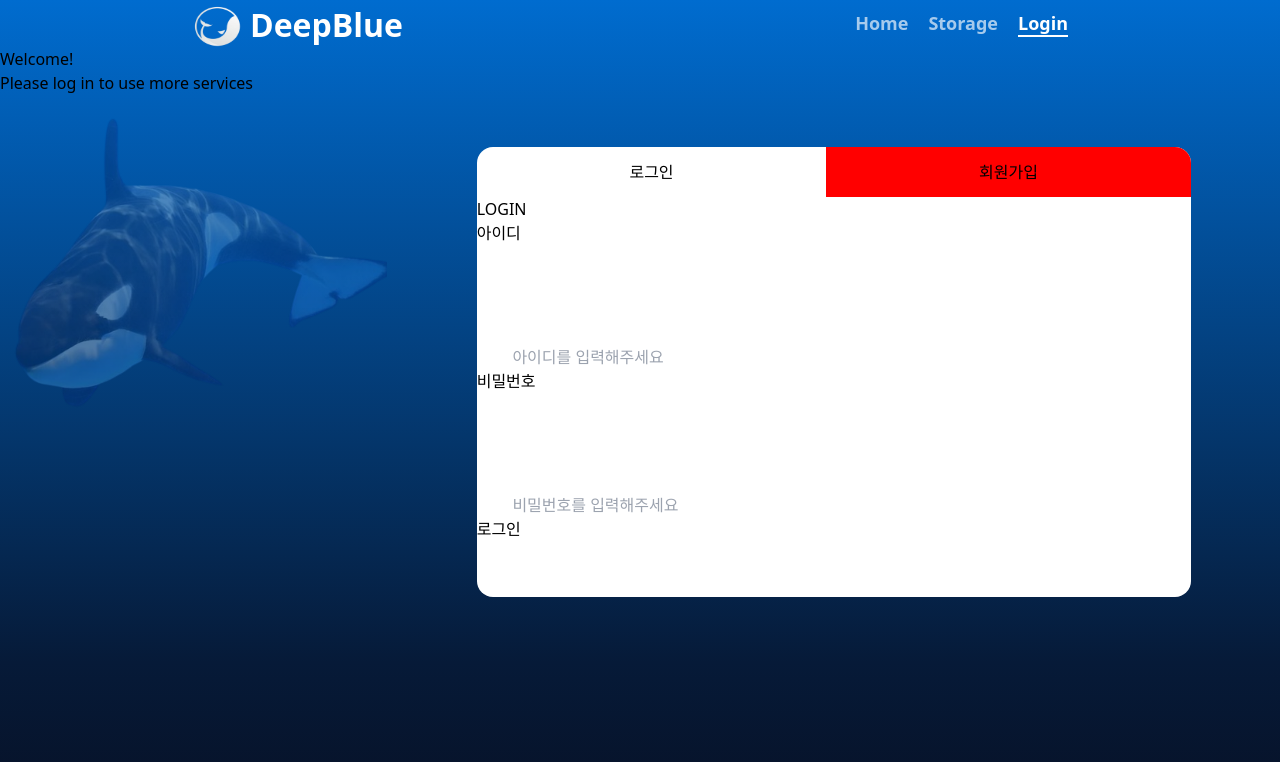
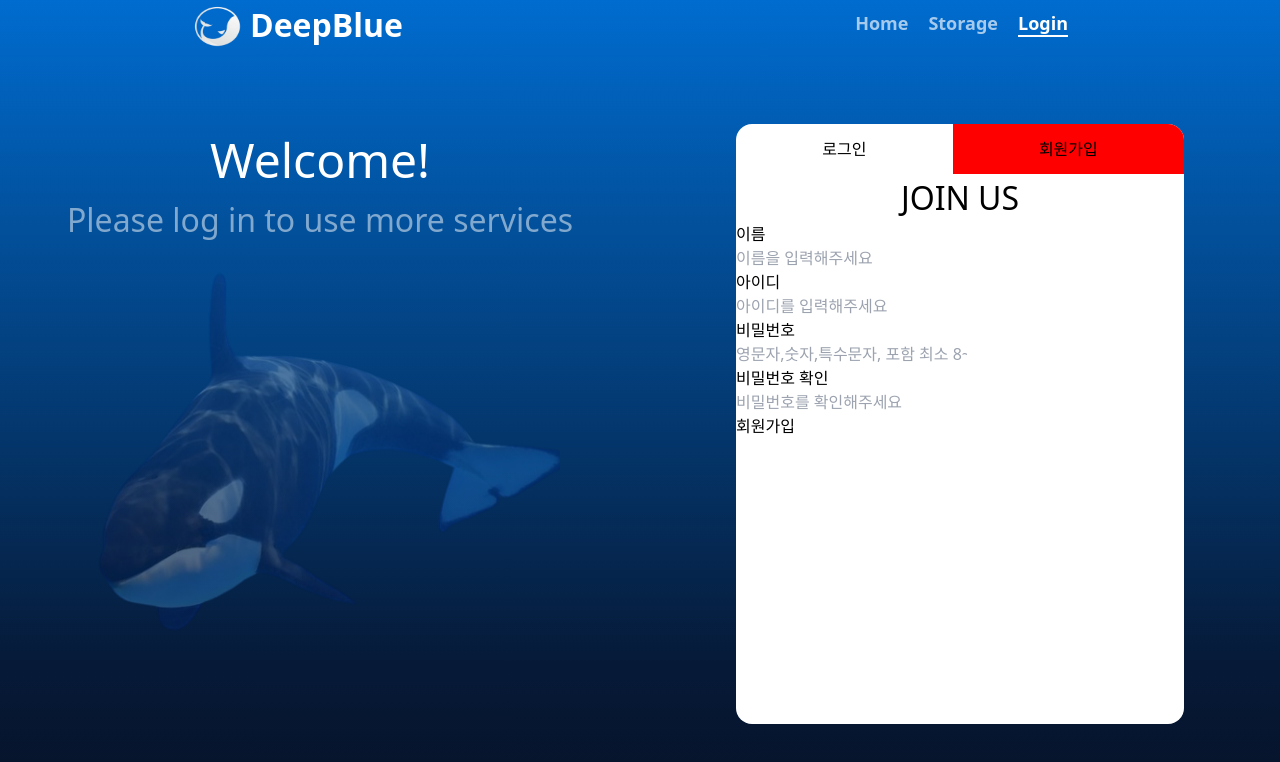
Before and after one commit to SVTeamJ/DeepBlue, a React (Vite) app in the folder frontend/: page /login in a window 1280 px wide. Both pictures are taken after a click on the button "회원가입". Shown: the top 762 px of the page. Built offline with nearby package versions, Linux system fonts and the light colour scheme.

Commit message:
feat: 반응형 및 애니메이션 추가

```diff
--- /dev/null
+++ b/frontend/src/components/login/index.scss
@@ -0,0 +1,14 @@
+.login_page {
+  display: flex;
+  flex-direction: column;
+}
+
+.join_us {
+  font-size: 2rem;
+  text-align: center;
+}
+
+.login_page_input {
+  width: 80%;
+  height: 30px;
+}
--- a/frontend/src/components/login/index.tsx
+++ b/frontend/src/components/login/index.tsx
@@ -1,5 +1,5 @@
 import React, { useState } from 'react';
-
+import './index.scss';
 const LoginComponent = () => {
   const [id, setId] = useState('');
   const [pw, setPw] = useState('');
@@ -17,7 +17,7 @@ const LoginComponent = () => {
         <input
           placeholder="아이디를 입력해주세요"
           id="id"
-          className="login_input"
+          className="login_page_input"
           onChange={(e) => {
             setId(e.target.value);
           }}
@@ -31,7 +31,7 @@ const LoginComponent = () => {
           type="password"
           placeholder="비밀번호를 입력해주세요"
           id="password"
-          className="login_input"
+          className="login_page_input"
           onChange={(e) => {
             setPw(e.target.value);
           }}
--- a/frontend/src/components/signup/index.tsx
+++ b/frontend/src/components/signup/index.tsx
@@ -1,5 +1,5 @@
 import React, { useState } from 'react';
-
+import './index.scss';
 const SignUpComponents = () => {
   const [id, setId] = useState('');
   const [pw, setPw] = useState('');
@@ -10,14 +10,14 @@ const SignUpComponents = () => {
     id.includes('@') && pw.length >= 5 ? setButton(false) : setButton(true);
   }
   return (
-    <div className="login_page">
+    <div className="signup_page">
       <div className="join_us">JOIN US</div>
       <div>
-        <div className="login_text">이름</div>
+        <div className="signup_page_text">이름</div>
         <input
           placeholder="이름을 입력해주세요"
           id="name"
-          className="login_input"
+          className="signup_page_input"
           onChange={(e) => {
             setPw(e.target.value);
           }}
@@ -25,11 +25,11 @@ const SignUpComponents = () => {
         />
       </div>
       <div>
-        <div className="login_text">아이디</div>
+        <div className="signup_page_text">아이디</div>
         <input
           placeholder="아이디를 입력해주세요"
           id="id"
-          className="login_input"
+          className="signup_page_input"
           onChange={(e) => {
             setId(e.target.value);
           }}
@@ -37,12 +37,12 @@ const SignUpComponents = () => {
         />
       </div>
       <div>
-        <div className="login_text">비밀번호</div>
+        <div className="signup_page_text">비밀번호</div>
         <input
           type="password"
           placeholder="영문자,숫자,특수문자, 포함 최소 8~10자"
           id="password"
-          className="login_input"
+          className="signup_page_input"
           onChange={(e) => {
             setPw(e.target.value);
           }}
@@ -50,19 +50,19 @@ const SignUpComponents = () => {
         />
       </div>
       <div>
-        <div className="login_text">비밀번호 확인</div>
+        <div className="signup_page_text">비밀번호 확인</div>
         <input
           type="password"
           placeholder="비밀번호를 확인해주세요"
           id="password"
-          className="login_input"
+          className="signup_page_input"
           onChange={(e) => {
             setPw(e.target.value);
           }}
           onKeyUp={changeButton}
         />
       </div>
-      <button className="login_button">회원가입</button>
+      <button className="signup_page_button">회원가입</button>
     </div>
   );
 };
--- a/frontend/src/page/login/index.scss
+++ b/frontend/src/page/login/index.scss
@@ -13,13 +13,42 @@
   display: flex;
   width: 100%;
   height: 100%;
+
+  & > div {
+    width: 80%;
+  }
+  @include tablet {
+    justify-content: center;
+    align-items: center;
+    margin: 0 auto;
+    & > div {
+      width: 50%;
+    }
+  }
 }
 
 .login_explanation {
   display: none;
+  color: white;
   @include tablet {
     display: flex;
     flex-direction: column;
+    & > h1 {
+      font-size: 3rem;
+      text-align: center;
+    }
+    & > p {
+      font-size: 2rem;
+      text-align: center;
+      color: white;
+      opacity: 0.5;
+    }
+    & > img {
+      width: 30rem;
+      height: 30rem;
+      margin: 0 auto;
+      animation: move_whale 5s infinite alternate forwards;
+    }
   }
 }
 
@@ -27,16 +56,26 @@
   display: flex;
   justify-content: center;
   margin: 0 auto;
-  margin-top: 100px;
-  width: 90%;
+  margin-top: 50px;
+  width: 100%;
+
+  @include tablet {
+    width: 100%;
+    margin-top: 0;
+  }
 }
 
 ////Is_login_check
 .insert_login_layout {
   height: 450px;
-  width: 80%;
+  width: 100%;
   background-color: white;
   border-radius: 1rem;
+
+  @include tablet {
+    height: 600px;
+    width: 70%;
+  }
 }
 
 .insert_switch_login {
--- a/frontend/src/page/login/is_login.tsx
+++ b/frontend/src/page/login/is_login.tsx
@@ -2,7 +2,7 @@ import React, { useState } from 'react';
 import Login_page from './loginpage';
 import './index.scss';
 function Is_login_check({ round = false }) {
-  const [is_login, set_is_login] = useState(false);
+  const [is_login, set_is_login] = useState(true);
 
   const set_toggle = (e: React.MouseEvent<HTMLButtonElement>) => {
     if (e.currentTarget.innerHTML == '로그인') {
--- a/frontend/src/page/login/loginpage.tsx
+++ b/frontend/src/page/login/loginpage.tsx
@@ -2,7 +2,7 @@ import React, { useState } from 'react';
 import whale from '@/assets/png_whale2.jpeg';
 import LoginComponent from '@/components/login';
 import SignUpComponents from '@/components/signup';
-
+import './index.scss';
 interface Props {
   is_login: boolean;
 }
@@ -10,9 +10,9 @@ const Login_page = ({ is_login }: Props) => {
   const is_login_page = is_login;
 
   if (!is_login_page) {
+    return <SignUpComponents />;
+  } else {
     return <LoginComponent />;
-  } else {
-    return <SignUpComponents />;
   }
 };
 
```
Also changed, not shown: frontend/src/components/signup/index.scss (added).
